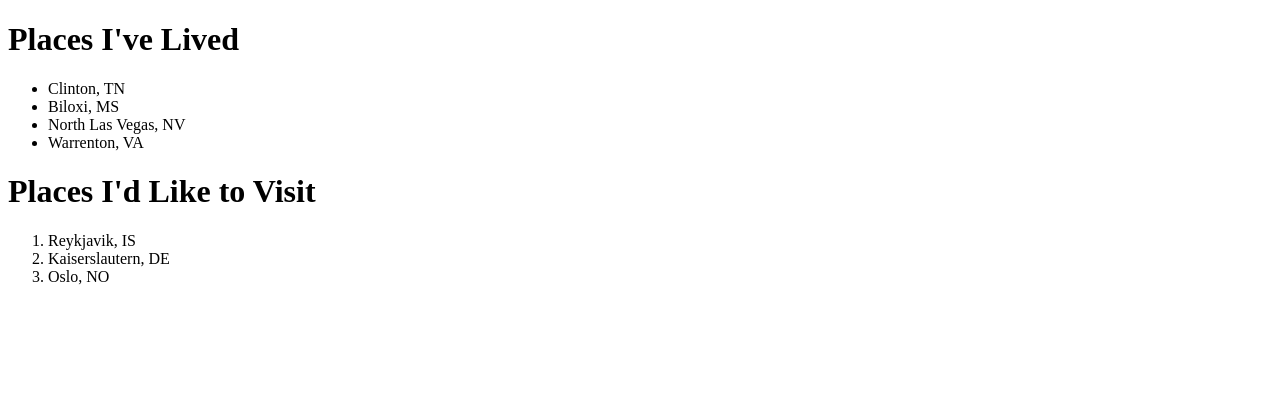
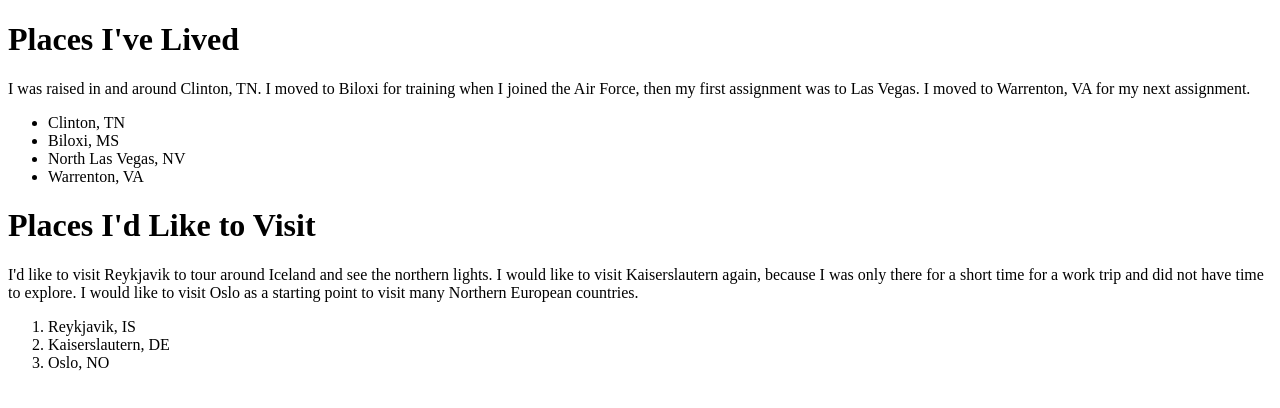
Before and after one commit to JacobTheEldest/html-exercise, a plain HTML site: page index.html in a window 1280 px wide. Drawn offline with Linux system fonts and the light colour scheme.

Commit message:
Add a description for each list

```diff
--- a/index.html
+++ b/index.html
@@ -6,6 +6,9 @@
 
 <body>
     <h1>Places I've Lived</h1>
+    <p>
+        I was raised in and around Clinton, TN. I moved to Biloxi for training when I joined the Air Force, then my first assignment was to Las Vegas. I moved to Warrenton, VA for my next assignment.
+    </p>
     <ul>
         <li>Clinton, TN</li>
         <li>Biloxi, MS</li>
@@ -13,6 +16,9 @@
         <li>Warrenton, VA</li>
     </ul>
     <h1>Places I'd Like to Visit</h1>
+    <p>
+        I'd like to visit Reykjavik to tour around Iceland and see the northern lights. I would like to visit Kaiserslautern again, because I was only there for a short time for a work trip and did not have time to explore. I would like to visit Oslo as a starting point to visit many Northern European countries.
+    </p>
     <ol>
         <li>Reykjavik, IS</li>
         <li>Kaiserslautern, DE</li>
```
